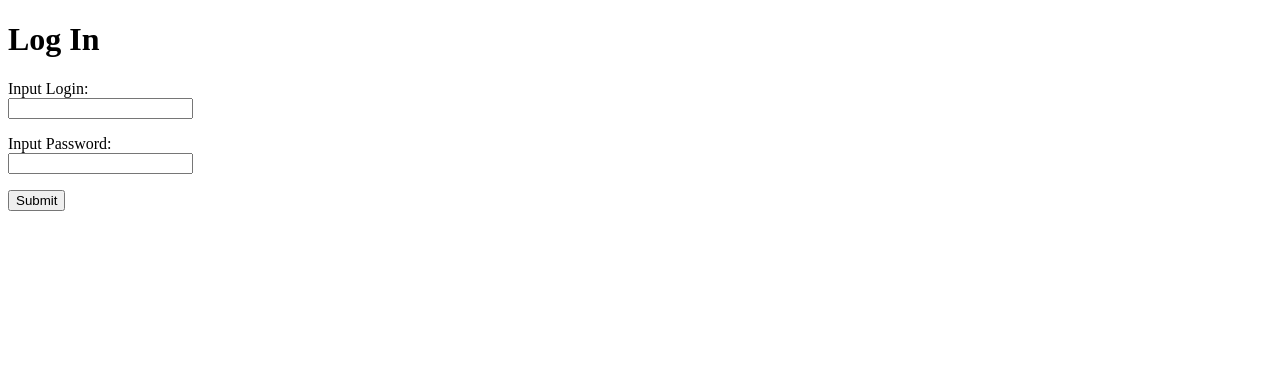
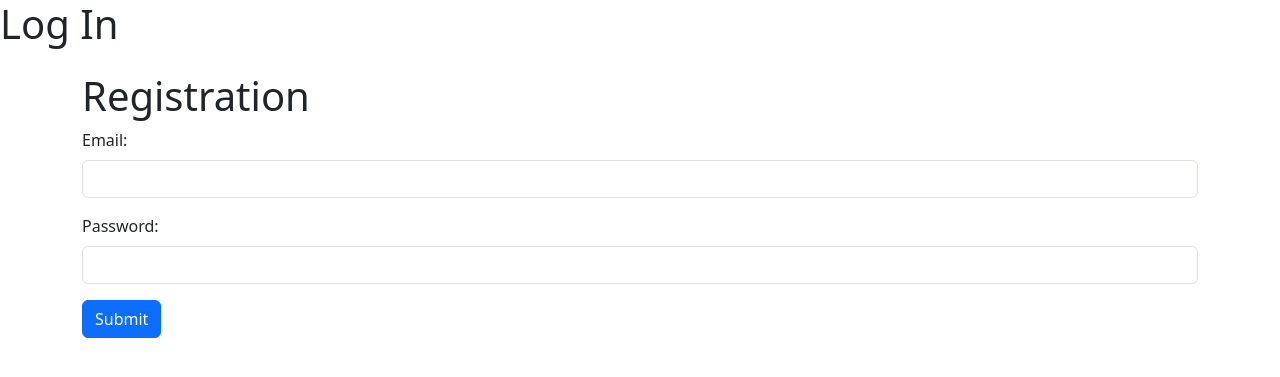
Before and after one commit to VoranReygetov/Python-WEB-1-lab, a Python web app: template LibraryProject/templates/Login.html in a window 1280 px wide. Shown: the top 377 px of the page. Run offline with Jinja, Linux system fonts and the light colour scheme; the template is opened without the code that fills it, so the values that code supplies are empty.

Commit message:
create login html

```diff
--- a/LibraryProject/templates/Login.html
+++ b/LibraryProject/templates/Login.html
@@ -3,32 +3,42 @@
 <head>
     <meta charset="UTF-8">
     <meta name="viewport" content="width=device-width, initial-scale=1.0">
+    <link href="https://cdn.jsdelivr.net/npm/bootstrap@5.3.3/dist/css/bootstrap.min.css" rel="stylesheet" integrity="sha384-QWTKZyjpPEjISv5WaRU9OFeRpok6YctnYmDr5pNlyT2bRjXh0JMhjY6hW+ALEwIH" crossorigin="anonymous">
     <title>Test variant for index page</title>
 </head>
 <body>
     <h1>Log In</h1>
     <div id="message"></div>
-    <p>
-        Input Login: <br />
-        <input id="userlogin" />
-    </p>
-    <p>
-        Input Password: <br />
-        <input id="userpassword"/>
-    </p>
-    <button onclick="send()">Submit</button>
+    <div class="container mt-4">
+        <h1>Registration</h1>
+        <form id="form">
+            <div class="form-group mb-3">
+                <label for="email" class="form-label">Email:</label>
+                <input type="email" class="form-control" id="email" name="email" required>
+            </div>
+            <div class="form-group mb-3">
+                <label for="password" class="form-label">Password:</label>
+                <input type="password" class="form-control" id="password" name="password" required>
+            </div>
+                <button class="btn btn-primary submit-btn" onclick="send()">Submit</button>
+        </form>
+    </div>
 </body>
 <script>
-    function send(){
+    const form = document.getElementById("form");
+    async function send(){
         // забираємо дані
         let login = document.getElementById("userlogin").value;
         let password = document.getElementById("userpassword").value;
 
         // надсилаємо запит
-        const response = await fetch("/hello", {
+        const response = await fetch("/login", {
         method: "POST",
-        headers: { "Accept": "application/json", "Content-Type":
-        "application/json" },
+        headers: {
+            "Accept": "application/json",
+            "Content-Type":
+        "application/json"
+         },
 
         body: JSON.stringify({
         name: userlogin,
@@ -36,9 +46,9 @@
             })
         });
         if (response.ok) {
-            const data = await response.json();
+            const data = await response.json()
+            window.location.href = "book-list";
             document.getElementById("message").textContent = data.message;
-            window.location.href = 'book-list.html';
         }
         else{
             console.log(response);
```
